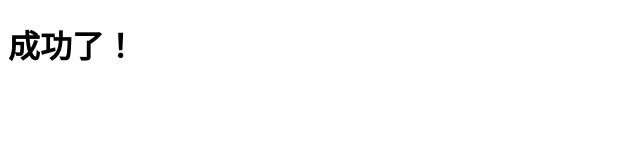
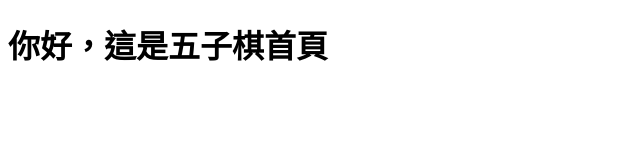
Before and after one commit to fright29/gomoku_game, a plain HTML site: page index.html in a window 1280 px wide. Shown: the whole page, without its empty margins (0-640 px from the left). Drawn offline with Linux system fonts and the light colour scheme.

Commit message:
Update index.html
test

```diff
--- a/index.html
+++ b/index.html
@@ -1,5 +1,10 @@
 <!DOCTYPE html>
-<html>
-<head><title>測試頁</title></head>
-<body><h1>成功了！</h1></body>
+<html lang="zh-Hant">
+<head>
+  <meta charset="UTF-8">
+  <title>五子棋測試</title>
+</head>
+<body>
+  <h1>你好，這是五子棋首頁</h1>
+</body>
 </html>
```
